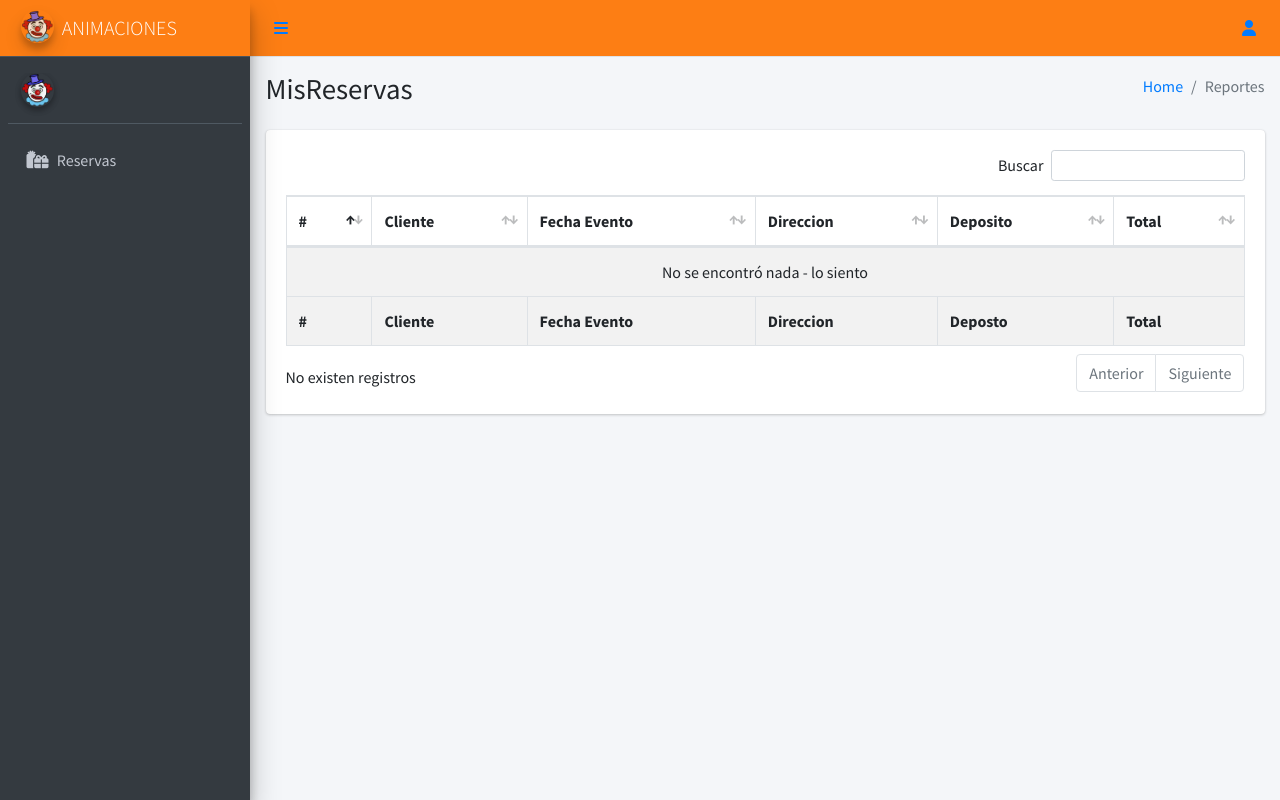
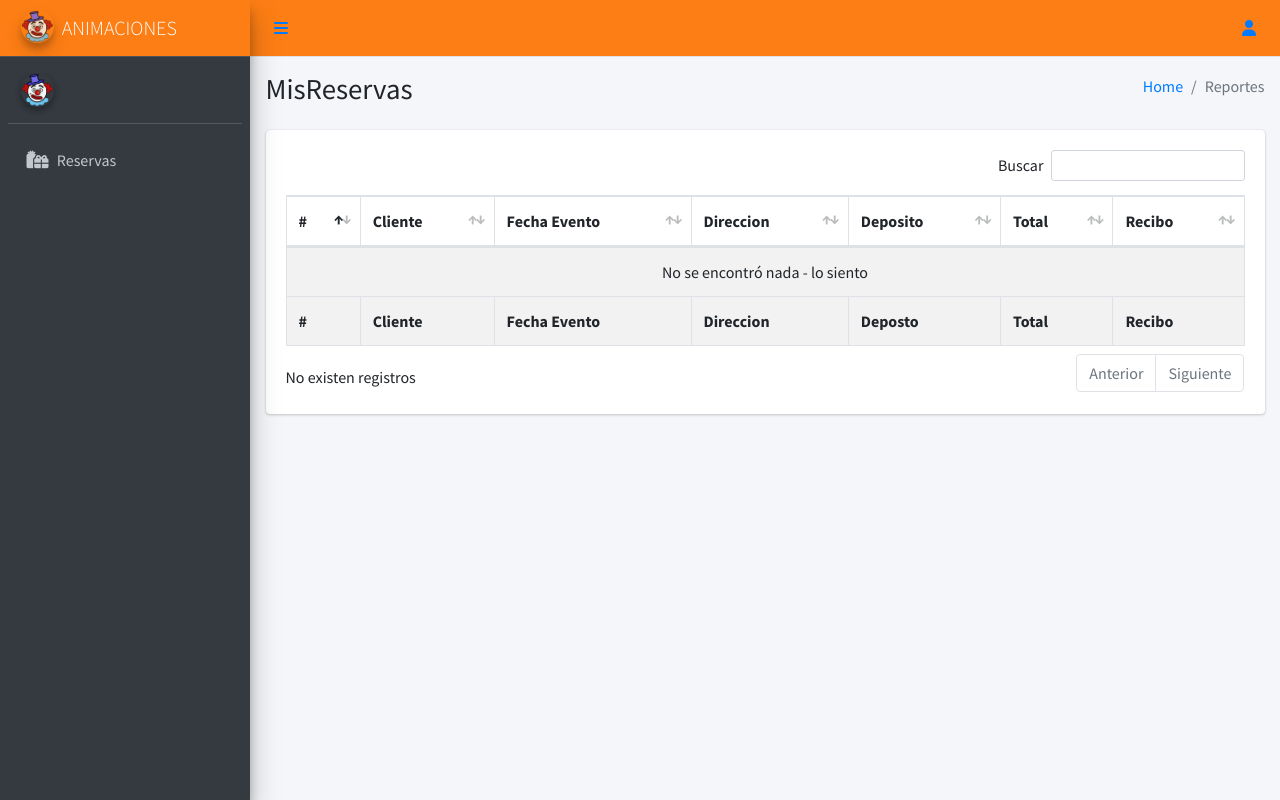
Before and after one commit to aspeti/animacion, a CodeIgniter app: page /animacion/index.php/reserva/misreservas in a window 1280 px wide. Run offline with CodeIgniter, Linux system fonts and the light colour scheme; tables that the repository leaves empty hold one stand-in row (values such as "Sample post"); some libraries are stand-ins or nearby versions.

Commit message:
add recibo to list user

```diff
--- a/application/views/reservas/list.php
+++ b/application/views/reservas/list.php
@@ -37,6 +37,7 @@
                     <th>Direccion</th>
                     <th>Deposito</th>
                     <th>Total</th>
+                    <th>Recibo</th>
 
                   </tr>
                   </thead>
@@ -51,6 +52,8 @@
                                         <td><?php echo $reserva->direccion_evento;?></td>
                                         <td><?php echo $reserva->pagado ? "Si" : "NO"; ?></td>
                                         <td><?php echo $reserva->total;?></td>
+                                        <td> <a class="btn btn-warning" href="<?php echo base_url();?>reportes/comprobante/<?php echo $reserva->id_reserva;?>"
+                                        class="btn btn-info" target="_blank"><span class="fas fa-file-text" ></span></a><td>
                                       </tr>
                               <?php $cont++;?>
                         <?php endforeach;?>
@@ -63,6 +66,7 @@
                     <th>Direccion</th>
                     <th>Deposto</th>
                     <th>Total</th>
+                    <th>Recibo</th>
                   </tr>
                 </table>
               </div>
```
